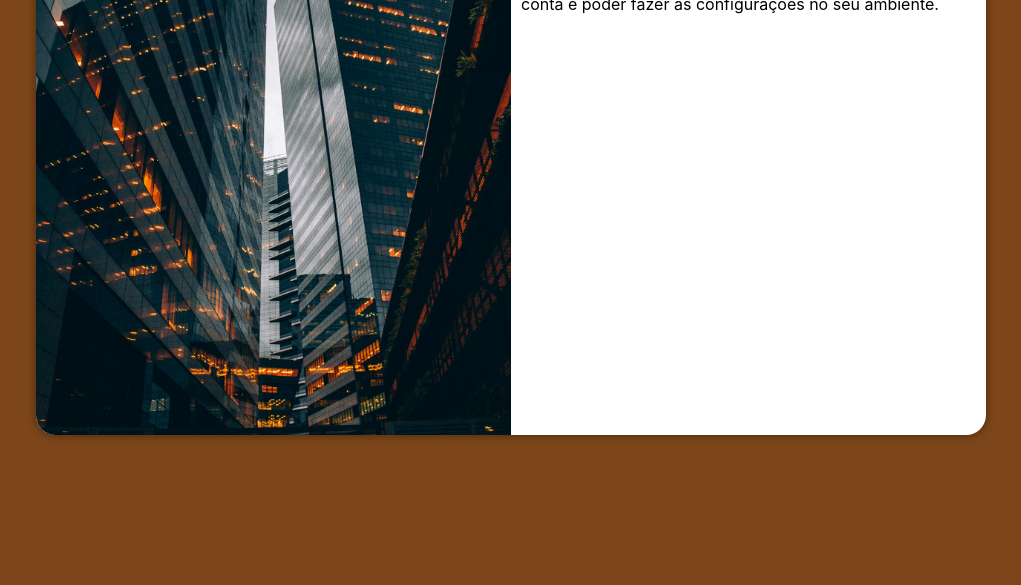
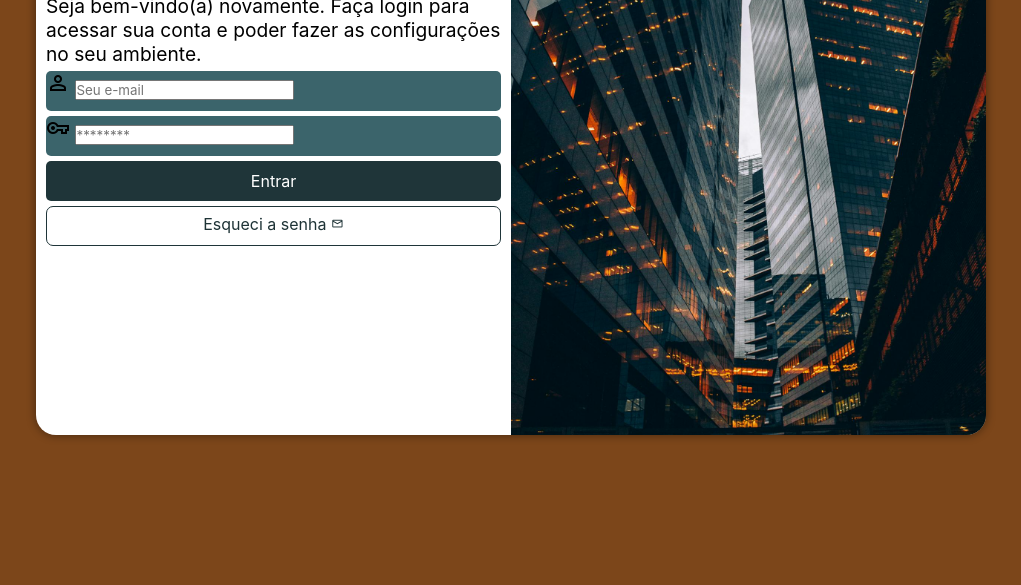
Before and after one commit to saraalmada/projeto-login, a plain HTML site: page index.html in a window 1280 px wide. Shown: the part 215-800 px from the top of the page, without its empty margins (129-1150 px from the left). Drawn offline with nearby package versions, Linux system fonts and the light colour scheme.

Commit message:
formatação do formulario

```diff
--- a/estilos/media-query.css
+++ b/estilos/media-query.css
@@ -32,13 +32,21 @@ Grandes telas: acima de 1281px
     }
 
     section#login > div#imagem {
-        float: left;
+        float: right;
         width: 50%;
         height: 100%;
     }
 
     section#login > div#formulario {
-        float: right;
+        float: left;
         width: 50%;
     }
+
+    div#formulario > h1 {
+        font-size: 2em;
+    }
+
+    div#formulario > p {
+        font-size: 1.2em;
+    }
 }
--- a/estilos/style.css
+++ b/estilos/style.css
@@ -55,3 +55,63 @@ section#login > div#formulario {
     padding: 10px;
 
 }
+
+div#formulario > h1 {
+    text-align: center;
+    margin-bottom: 10px;
+}
+
+div#formulario > p {
+    font-size: 0.8em;
+}
+
+form > div.campo {
+    background-color: #3b646b;
+    display: block;
+    width: 100%;
+    height: 40px;
+    border-radius: 5px;
+    margin: 5px 0px;
+}
+
+form label {
+    display: none;
+}
+
+form > input[type=submit] {
+    display: block;
+    font-size: 1em;
+    width: 100%;
+    height: 40px;
+    background-color: #1F3539;
+    color: white;
+    border: none;
+    border-radius: 5px;
+}
+
+form > input[type=submit]:hover {
+    background-color: #121d1f;
+}
+
+form > a.botao {
+    display: block;
+    text-align: center;
+    font-size: 1em;
+    width: 100%;
+    height: 40px;
+    padding-top: 7px;
+    margin-top: 5px;
+    background-color: white;
+    color: #1e3336;
+    border: 1px solid #1F3539;
+    border-radius: 7px;
+    text-decoration: none;
+}
+
+form > a.botao:hover {
+    background-color: #3b646b;
+}
+
+form > a.botao > span {
+    font-size: 0.8em;
+}
--- a/index.html
+++ b/index.html
@@ -4,6 +4,7 @@
     <meta charset="UTF-8">
     <meta name="viewport" content="width=device-width, initial-scale=1.0">
     <title>Login</title>
+    <link rel="stylesheet" href="https://fonts.googleapis.com/css2?family=Material+Symbols+Outlined" />
     <link rel="stylesheet" href="estilos/style.css">
     <link rel="stylesheet" href="estilos/media-query.css">
 </head>
@@ -17,7 +18,27 @@
                 <h1>Login</h1>
                 <p>Seja bem-vindo(a) novamente. Faça login para acessar sua conta e poder fazer as configurações no seu ambiente.</p>
                 <form action="login.php" method="post">
-
+                    <div class="campo">
+                        <span class="material-symbols-outlined">
+                            person
+                        </span>
+                        <input type="email" name="login" id="ilogin" placeholder="Seu e-mail" autocomplete="email" required maxlength="30">
+                        <label for="ilogin">Login</label>
+                    </div>
+                    <div class="campo">
+                        <span class="material-symbols-outlined">
+                            vpn_key
+                        </span>
+                        <input type="password" name="senha" id="isenha" placeholder="********" autocomplete="current-password" required minlength="8" maxlength="20">
+                        <label for="isenha">Senha</label>
+                    </div>
+                    <input type="submit" value="Entrar">
+                    <a href="esqueci.html" class="botao">
+                        Esqueci a senha
+                        <span class="material-symbols-outlined">
+                            mail
+                        </span>
+                    </a>
                 </form>
             </div>
         </section>
```
